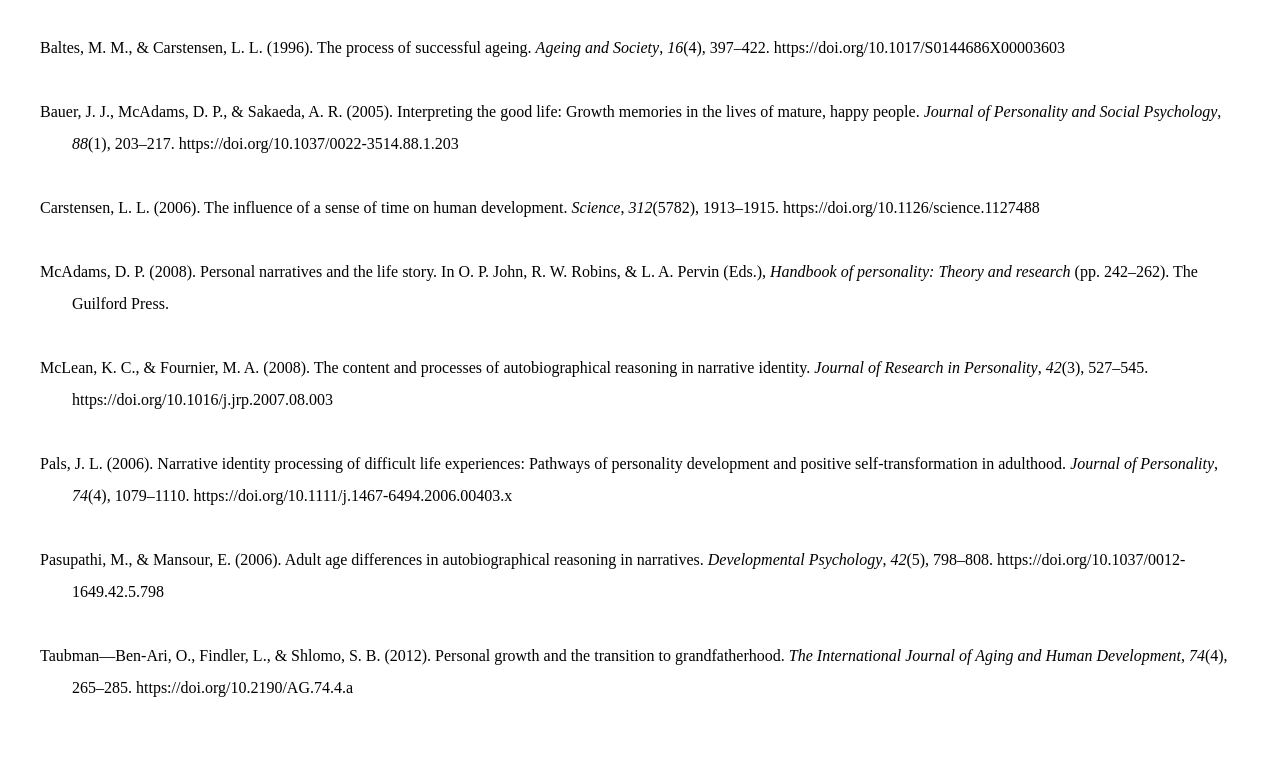
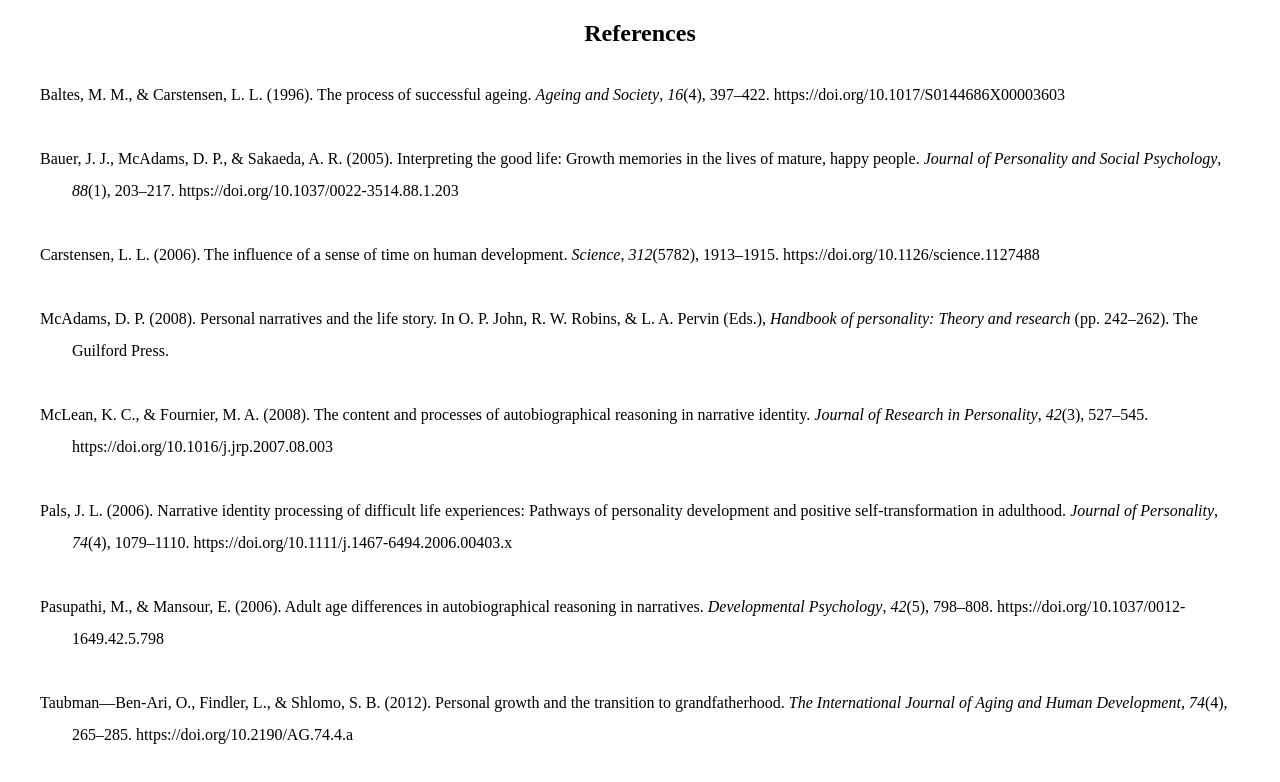
Before and after one commit to sebnemture/spsp2022ref, a plain HTML site: page index.html in a window 1280 px wide. Drawn offline with Linux system fonts and the light colour scheme.

Commit message:
Update index.html

```diff
--- a/index.html
+++ b/index.html
@@ -5,15 +5,21 @@
     <meta http-equiv="x-ua-compatible" content="ie=edge" />
     <meta name="viewport" content="width=device-width, initial-scale=1" />
 
-    <title>BASLIK</title>
+    <title>Exploratory Processing and Growth</title>
     <style type="text/css">
     	.csl-entry {
     		margin: 2em;
+    	}
+
+    	h2 {
+    		text-align: center;
     	}
     </style>
   </head>
 
 <body>
+
+<h2>References</h2>
 
 <div class="csl-bib-body" style="line-height: 2; margin-left: 2em; text-indent:-2em;">
 
```
